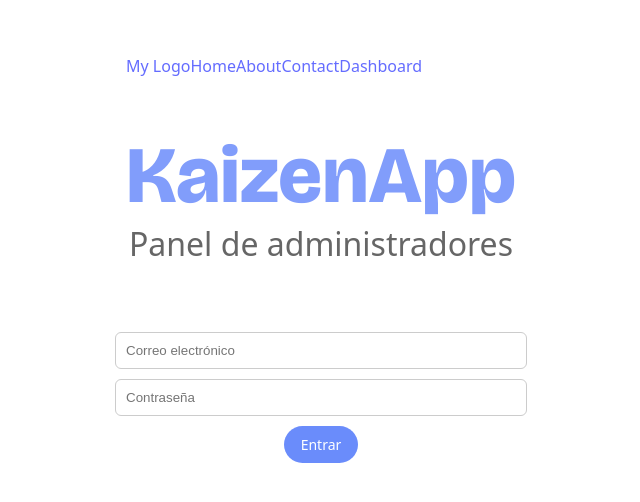
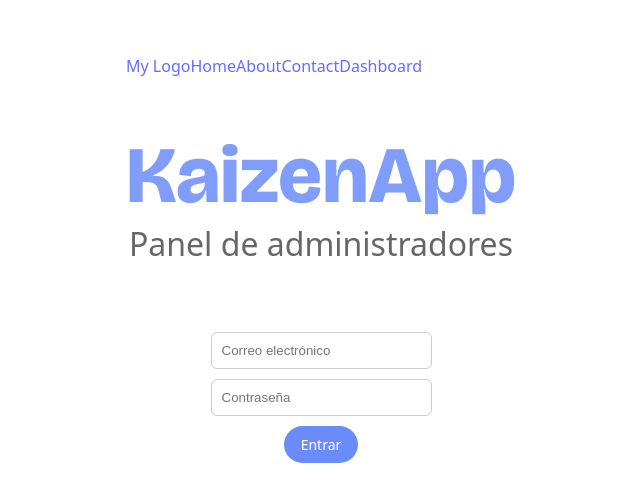
Before and after one commit to IIC3143-ByteMe/FRONT_Kaizen, a React (Vite) app: page /login in a window 1280 px wide. Shown: the part 134-636 px from the top of the page, without its empty margins (319-959 px from the left). Built offline with nearby package versions, Linux system fonts and the light colour scheme; the HTML template or start-up script is replaced by a standard one.

Commit message:
refactor(Login): remove unused styles and implement CSS classes for styling

```diff
--- a/src/routes/CreateHabitTemplate.tsx
+++ b/src/routes/CreateHabitTemplate.tsx
@@ -1,5 +1,3 @@
-import { useState } from "react";
-
 export default function CreateHabitTemplate() {
 
     // ejemplos
--- a/src/routes/Login.tsx
+++ b/src/routes/Login.tsx
@@ -2,8 +2,9 @@ import { useState } from 'react'
 import { useNavigate } from 'react-router-dom'
 import Button from '../components/Button/Button'
 import axios from 'axios'
-import { style } from 'framer-motion/client'
+// import { style } from 'framer-motion/client'
 import Navbar from '../components/Navbar'
+import '../styles/Login.css'
 
 export default function Login() {
   const navigate = useNavigate()
@@ -50,15 +51,15 @@ export default function Login() {
     <div className="container">
 
       <h1 className='title'>KaizenApp</h1>
-      <p style={estilo.bajada}>Panel de administradores</p>
-      <form onSubmit={handleSubmit} style={estilo.form}>
-        <input style={estilo.loginInput}
+      <p className='bajada'>Panel de administradores</p>
+      <form onSubmit={handleSubmit} className='form'>
+        <input className='loginInput'
           type="email"
           placeholder="Correo electrónico"
           value={email}
           onChange={(e) => setEmail(e.target.value)}
         />
-        <input style={estilo.loginInput}
+        <input className='loginInput'
           type="password"
           placeholder="Contraseña"
           value={password}
@@ -73,39 +74,3 @@ export default function Login() {
     </>
   );
 }
-
-const estilo = {
-  loginInput: {
-    borderRadius: '6px',
-    borderStyle: 'solid',
-    borderWidth: '1px',
-    borderColor: '#ccc',
-    padding: '10px',
-    marginBottom: '10px',
-    width: '100%',
-    focus: {
-      borderColor: '#819DFB',
-      outline: 'none',
-    }
-
-  },
-  form: {
-    display: 'flex',
-    flexDirection: 'column',
-    alignItems: 'center',
-    justifyContent: 'center',
-    height: '20vh',
-  },
-  container: {
-    display: 'flex',
-    flexDirection: 'column',
-    alignItems: 'center',
-    justifyContent: 'center',
-  },
-  bajada: {
-    fontSize: '2rem',
-    color: '#666',
-    marginTop: '0px',
-    marginBottom: '50px',
-    textAlign: 'center', }
-}
--- /dev/null
+++ b/src/styles/Login.css
@@ -0,0 +1,39 @@
+/* estilos.css */
+
+.loginInput {
+  border-radius: 6px;
+  border-style: solid;
+  border-width: 1px;
+  border-color: #ccc;
+  padding: 10px;
+  margin-bottom: 10px;
+  width: 100%;
+}
+
+.loginInput:focus {
+  border-color: #819DFB;
+  outline: none;
+}
+
+.form {
+  display: flex;
+  flex-direction: column;
+  align-items: center;
+  justify-content: center;
+  height: 20vh;
+}
+
+.container {
+  display: flex;
+  flex-direction: column;
+  align-items: center;
+  justify-content: center;
+}
+
+.bajada {
+  font-size: 2rem;
+  color: #666;
+  margin-top: 0px;
+  margin-bottom: 50px;
+  text-align: center;
+}
```
